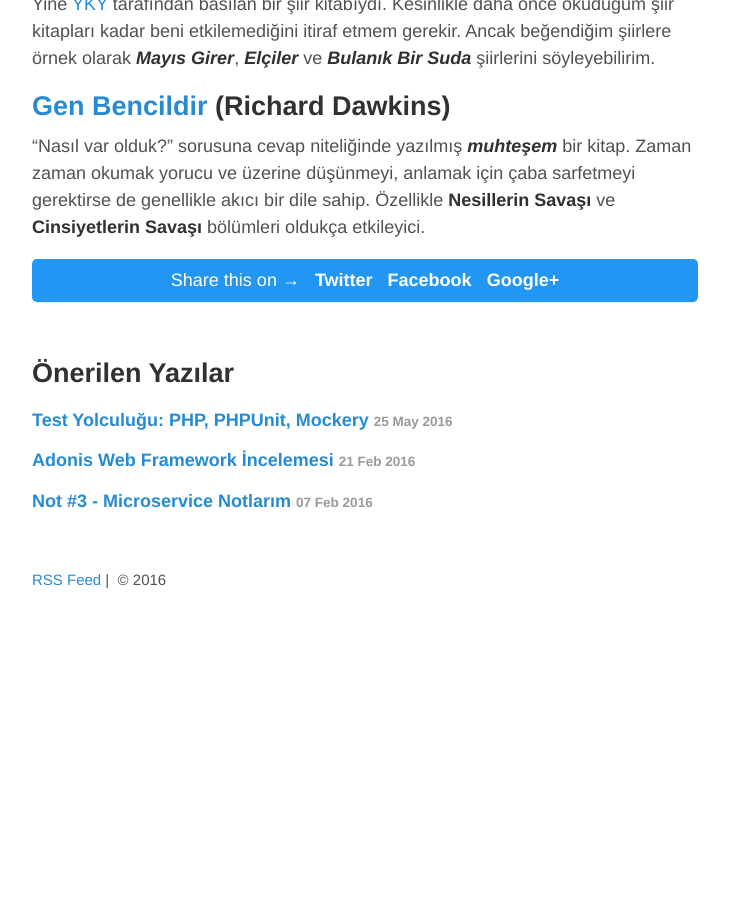
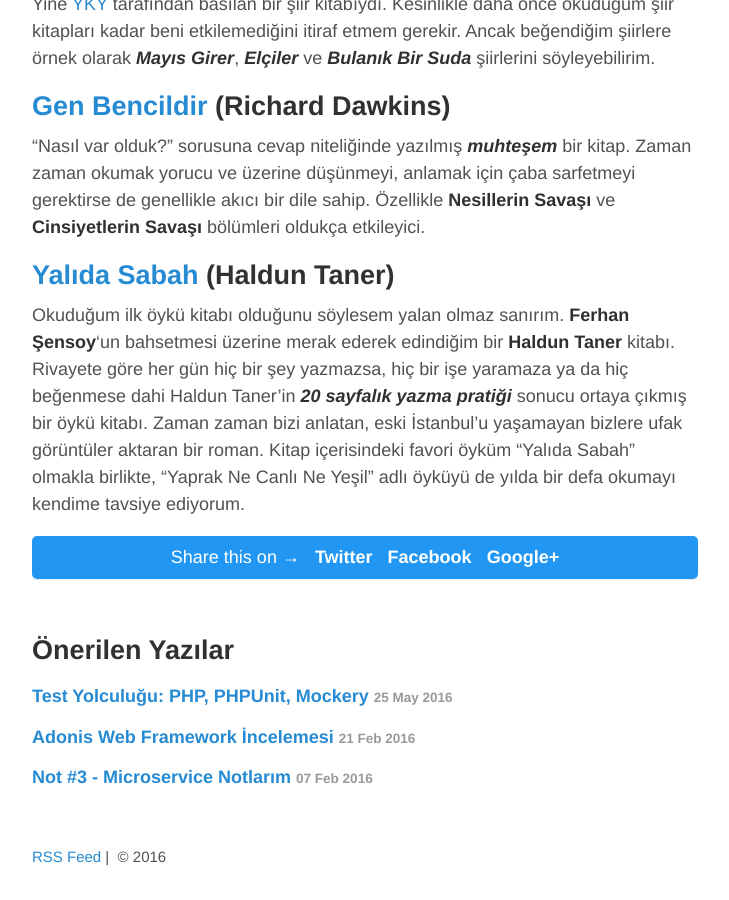
Before and after one commit to ozziest/ozziest.github.io, a Jekyll site: the page built from _posts/2017-01-01-okuma-notlari.md, in a window 1280 px wide and 900 px high, scrolled down 1027 px. Shown: the whole window, without its empty margins (275-1004 px from the left). Built offline with Jekyll 4.4.1, drawn with Linux system fonts in a browser that asks for light colours; comment, search, counter and statistics services are not loaded; before the commit the page ends 1656 px from its top, so only the background shows below that.

Commit message:
The books of 2016 were updated

```diff
--- a/_posts/2017-01-01-okuma-notlari.md
+++ b/_posts/2017-01-01-okuma-notlari.md
@@ -31,3 +31,7 @@
 ## [Gen Bencildir](http://www.dr.com.tr/Kitap/Gen-Bencildir/Richard-Dawkins/Bilim/Biyoloji/urunno=0000000601773) (Richard Dawkins)
 
 "Nasıl var olduk?" sorusuna cevap niteliğinde yazılmış ***muhteşem*** bir kitap. Zaman zaman okumak yorucu ve üzerine düşünmeyi, anlamak için çaba sarfetmeyi gerektirse de genellikle akıcı bir dile sahip. Özellikle **Nesillerin Savaşı** ve **Cinsiyetlerin Savaşı** bölümleri oldukça etkileyici.
+
+## [Yalıda Sabah](http://www.dr.com.tr/Kitap/Yalida-Sabah/Haldun-Taner/Edebiyat/Turk-Oyku/urunno=0000000646721) (Haldun Taner)
+
+Okuduğum ilk öykü kitabı olduğunu söylesem yalan olmaz sanırım. **Ferhan Şensoy**'un bahsetmesi üzerine merak ederek edindiğim bir **Haldun Taner** kitabı. Rivayete göre her gün hiç bir şey yazmazsa, hiç bir işe yaramaza ya da hiç beğenmese dahi Haldun Taner'in ***20 sayfalık yazma pratiği*** sonucu ortaya çıkmış bir öykü kitabı. Zaman zaman bizi anlatan, eski İstanbul'u yaşamayan bizlere ufak görüntüler aktaran bir roman. Kitap içerisindeki favori öyküm "Yalıda Sabah" olmakla birlikte, "Yaprak Ne Canlı Ne Yeşil" adlı öyküyü de yılda bir defa okumayı kendime tavsiye ediyorum.
```
